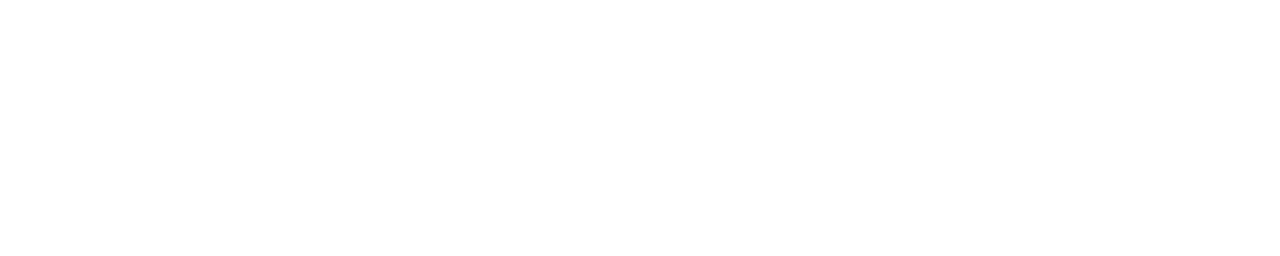
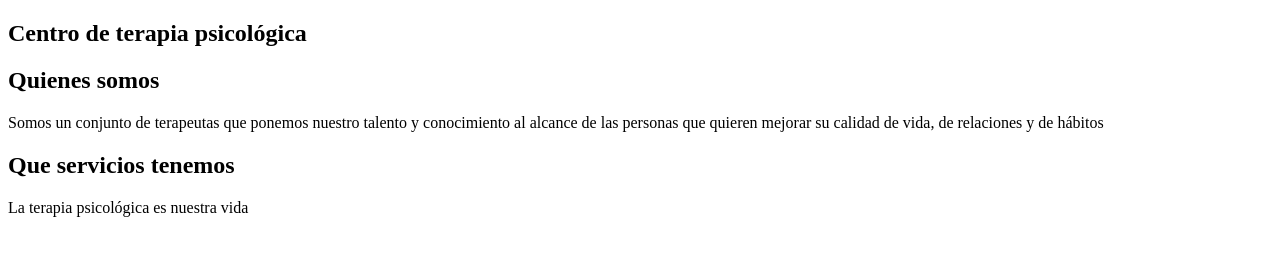
Before and after one commit to artstrokesmx/psicoterapia, a plain HTML site: page index.html in a window 1280 px wide. Drawn offline with Linux system fonts and the light colour scheme.

Commit message:
20022107

```diff
--- a/index.html
+++ b/index.html
@@ -6,6 +6,7 @@
     <title>Centro de Psicoterapia</title>
 </head>
 <body>
+    <main></main>
     <script src="/veamos/nodos.js"></script>
 </body>
 </html>
--- a/veamos/nodos.js
+++ b/veamos/nodos.js
@@ -0,0 +1,42 @@
+const principal = document.querySelector('main')
+
+const titulo = document.createElement('section')
+    titulo.id = 'titulo'
+
+const h1 = document.createElement('h1')
+const texth1 = document.createTextNode('Centro de terapia psicológica')
+
+
+principal.appendChild(titulo)
+titulo.appendChild(h1)
+h1.appendChild(texth1)
+
+///////////
+
+const presentacion = document.createElement('section')
+    presentacion.id = 'presentacion'
+const h2presentacion = document.createElement('h2')
+const ppresentacion = document.createElement('p')
+const texth2presentacion = document.createTextNode('Quienes somos')
+const textppresentacion = document.createTextNode('Somos un conjunto de terapeutas que ponemos nuestro talento y conocimiento al alcance de las personas que quieren mejorar su calidad de vida, de relaciones y de hábitos')
+
+principal.appendChild(presentacion)
+presentacion.appendChild(h2presentacion)
+presentacion.appendChild(ppresentacion)
+h2presentacion.appendChild(texth2presentacion)
+ppresentacion.appendChild(textppresentacion)
+
+///////
+
+const servicios = document.createElement('section')
+    servicios.id = 'servicios'
+const h2servicios = document.createElement('h2')
+const pservicios = document.createElement('p')
+const texth2servicios = document.createTextNode('Que servicios tenemos')
+const textpservicios = document.createTextNode('La terapia psicológica es nuestra vida')
+
+principal.appendChild(servicios)
+servicios.appendChild(h2servicios)
+servicios.appendChild(pservicios)
+h2servicios.appendChild(texth2servicios)
+pservicios.appendChild(textpservicios)
```
Also changed, not shown: 1 other file.
